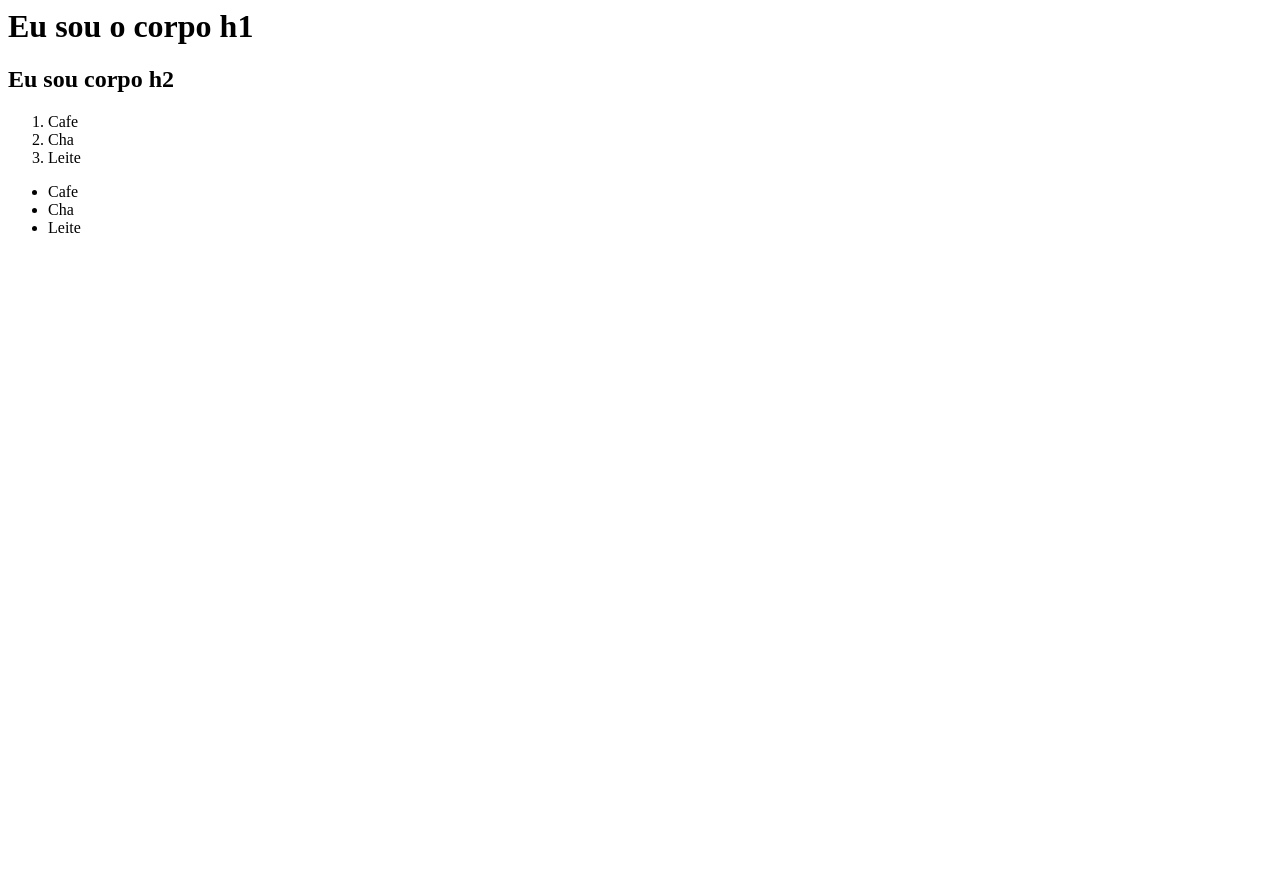
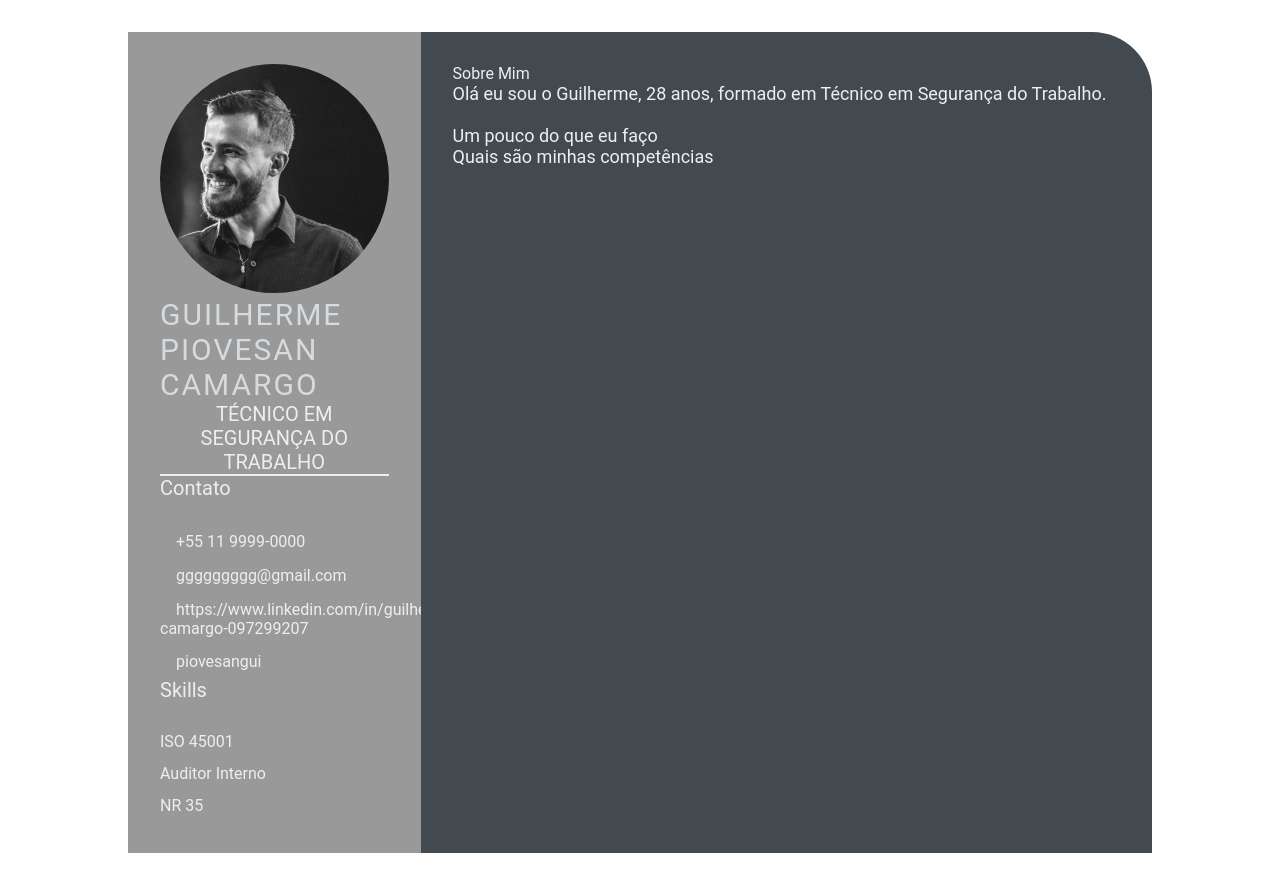
Before and after one commit to piovesangui/devpiovesan.github.io, a plain HTML site: page index.html in a window 1280 px wide. Before the commit the page ends 800 px from the top, so only its background shows below. Drawn offline with Linux system fonts and the light colour scheme.

Commit message:
feature: add style.css (#2)

```diff
--- a/index.html
+++ b/index.html
@@ -1,21 +1,55 @@
-<html>
-    <head>
-        <title>
-            Olá, eu sou a cabeça
-        </title>
-    </head>
-    <body>
-        <h1>Eu sou o corpo h1</h1>
-        <h2>Eu sou corpo h2</h2>
-    </body>
-    <ol>
-        <li>Cafe</li>
-        <li>Cha</li>
-        <li>Leite</li>
-    </ol>
-    <ul>
-        <li>Cafe</li>
-        <li>Cha</li>
-        <li>Leite</li>
-    </ul>
+<!DOCTYPE html>
+<html lang="en">
+<head>
+    <meta charset="UTF-8">
+    <meta http-equiv="X-UA-Compatible" content="IE=edge">
+    <meta name="viewport" content="width=device-width, initial-scale=1.0">
+
+    <title>Guilherme Piovesan CV</title>
+
+    <link rel="stylesheet" href="style.css">
+
+</head>
+<body>
+    <main class="resume-contents">
+        <section class="left-section">
+            <section class="left-section-contents">
+                <div class="profile">
+                    <img class="profile-image" src="img/profile-image.jpeg" alt="Profile image">
+                    <p class="name"> Guilherme Piovesan Camargo</p>
+                    <p class="profession"> Técnico em Segurança do Trabalho</p>
+                </div>
+                <div class="contact-info">
+                    <p class="left-title">Contato</p>
+                    <ul>
+                        <li><i class="fa fa-phone"></i>+55 11 9999-0000</li>
+                        <li><i class="fa fa-envelope"></i>ggggggggg@gmail.com</li>
+                        <li><i class="fa fa-globe"></i>https://www.linkedin.com/in/guilherme-camargo-097299207</li>
+                        <li><i class="fa fa-github"></i>piovesangui</li>
+                    </ul>
+                </div>
+                <div class="skills">
+                    <p class="left-title">Skills</p>
+                    <ul>
+                        <li><p>ISO 45001</p></li>
+                        <li><p>Auditor Interno</p></li>
+                        <li><p>NR 35</p></li>
+                    </ul>
+                </div>
+            </section>
+            </section>
+            <section class="right-section">
+                <div class="right-section-contents">
+                    <section class="about gap">
+                        <div class="right-title"> Sobre Mim</div>
+                        <p class="about-me-contents">
+                            Olá eu sou o Guilherme, 28 anos, formado em Técnico em Segurança do Trabalho.<br>
+                            <br>Um pouco do que eu faço
+                            <br> Quais são minhas competências
+                        </p>
+                    </section>
+                </div>
+            </section>
+    </main>
+</body>
 </html>
--- /dev/null
+++ b/style.css
@@ -0,0 +1,103 @@
+* {
+    margin: 0;
+    padding: 0;
+    box-sizing: border-box;
+    list-style: none;
+    font-family: 'Roboto', sans-serif;
+}
+
+.resume-contents {
+    min-height: 100vh;
+    width: 80%;
+    margin: 2rem auto;
+    display: grid;
+    grid-template-columns: repeat(7, 1fr);
+}
+
+.left-section {
+    grid-column: span 2;
+    height: 100%;
+    background-color: #999999;
+}
+
+.right-section {
+    grid-column: span 5;
+    height: 100%;
+    background-color: #424a50;
+    border-radius: 0px 60px 0px 0px;
+}
+
+.left-section-contents{
+    padding: 2rem 2rem;
+}
+
+.profile {
+    width: 100%;
+    border-bottom: 2px solid #eeeeee;
+}
+
+.profile .profile-image {
+    width: 100%;
+    border-radius: 100%;
+}
+
+.name {
+    color: #D6DBDF;
+    font-size: 30px;
+    letter-spacing: 2px;
+    text-transform: uppercase;
+}
+
+.profession {
+    color: #eeeeee;
+    font-size: 20px;
+    text-transform: uppercase;
+    text-align: center;
+}
+
+/* .contact-info { border-bottom: 2px solid #1B2631; } */
+.left-title {
+    color: #eeeeee;
+    font-size: 20px;
+}
+
+.contact-info ul {
+    padding-top: 1.5rem;
+}
+
+.contact-info ul li,
+.references ul li {
+    padding: .4rem 0;
+    color: #eeeeee;
+}
+
+.contact-info ul li i,
+.references ul li i {
+    padding-right: 1rem;
+    font-size: 18px;
+    color: #eeeeee;
+}
+
+.skills ul {
+    padding-top: 1.5rem;
+}
+.skills ul li p {
+    padding: .4rem 0;
+    color: #eeeeee;
+}
+
+.right-section-contents {
+    padding: 2rem 2rem;
+}
+
+.right-title {
+    color: #eeeeee;
+}
+
+.gap {
+    padding-bottom: 2rem;
+}
+.about-me-contents {
+    font-size: 18px;
+    color: #eeeeee;
+}
```
Also changed, not shown: img/profile-image.jpeg (added).
